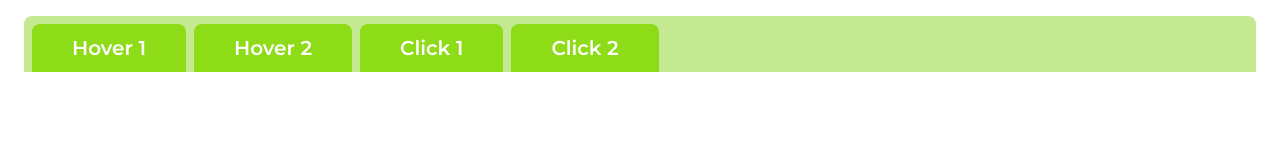
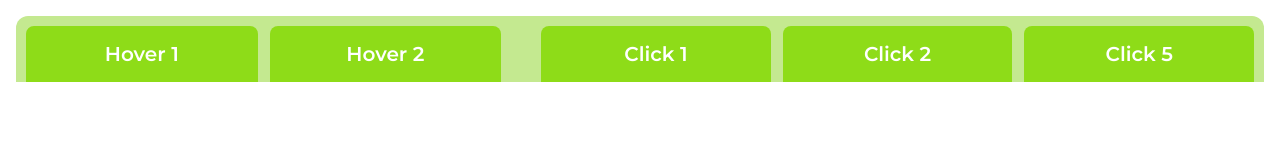
Before and after one commit to JMN327/drop-down-menu, a website built with webpack: page src/template.html in a window 1280 px wide. Built offline with nearby package versions, Linux system fonts and the light colour scheme.

Commit message:
CSS Tweaking fun

```diff
--- a/src/drop-down.css
+++ b/src/drop-down.css
@@ -1,3 +1,7 @@
+* {
+  box-sizing: border-box;
+}
+
 .drop-down-hover__button {
   position: relative;
 }
@@ -6,7 +10,7 @@
   display: none;
   position: absolute;
   top: calc(100% + 0rem);
-  left: 0;
+  left: -0.25rem;
   z-index: 1;
 }
 
@@ -18,7 +22,7 @@
   display: none;
   position: absolute;
   top: calc(100% + 0rem);
-  left: 0;
+  left: 0.25;
   z-index: 1;
 }
 
--- a/src/index.js
+++ b/src/index.js
@@ -17,6 +17,9 @@ const button3 = document.querySelector(".item3");
 const list3 = document.querySelector(".list3");
 const button4 = document.querySelector(".item4");
 const list4 = document.querySelector(".list4");
+const button5 = document.querySelector(".item5");
+const list5 = document.querySelector(".list5");
 
 MakeDropDown.clickable(button3, list3);
 MakeDropDown.clickable(button4, list4);
+MakeDropDown.clickable(button5, list5);
--- a/src/styles.css
+++ b/src/styles.css
@@ -1,48 +1,66 @@
-:root {
+* {
   margin: 0;
   padding: 0;
   font-family: Montserrat;
-}
-
-* {
   box-sizing: border-box;
 }
 
 .navbar {
   margin: 1rem;
-  background-color: hsl(85, 67%, 74%);
-  display: flex;
-  align-items: center;
-  gap: 0.5rem;
-  padding: 0.5rem;
+  background-color: rgb(196, 233, 144);
+  display: grid;
+  grid-template-columns: 2fr 3fr;
+  align-items:center;
+  gap: 2.5rem;
+
+
+  padding: 0.625rem;
   padding-bottom: 0;
-  border-radius: 0.5rem 0.5rem 0 0;
+  border-radius: 0.75rem 0.75rem 0 0;
+}
+
+.group {
+  flex-grow: 1;
+  display: grid;
+  grid-template-columns: repeat( auto-fit, minmax(100px, 1fr) );
+  gap: 0.75rem;
+
+
 }
 
 .navbar__item {
-  padding: 0.75rem 2.5rem;
+  padding: 0.75rem 0rem;
   background-color: hsl(84, 80%, 48%);
   color: white;
   font-weight: 600;
   font-size: 1.25rem;
   border-radius: 0.5rem 0.5rem 0 0;
   cursor: pointer;
-  /* border: 0.125rem solid white;
-  border-bottom: 0; */
+  display: flex;
+  justify-content: center;
+
+  border: .25rem solid rgba(255, 255, 255, 0);
 }
 
-.navbar__item.button-show, .drop-down-hover__button:hover {
+.navbar__item.button-show,
+.drop-down-hover__button:hover {
   background-color: rgb(233, 91, 9);
+  border: .25rem solid rgb(170, 0, 162);
+  border-bottom: 0px;
 }
 
 .item__list {
   background-color: hsl(84, 100%, 64%);
   width: 100%;
   align-items: center;
-  padding: 0.75rem;
+  padding: 0.75rem 0;
   gap: 0.75rem;
   overflow-x: hidden;
   border-radius: 0 0 0.5rem 0.5rem;
+
+  border: .25rem solid rgb(0, 197, 211);
+  border-top: 0px;
+  box-sizing: content-box;
 }
 
 .list__entry {
--- a/src/template.html
+++ b/src/template.html
@@ -15,6 +15,7 @@
   </head>
   <body>
     <div class="navbar">
+      <div class="hover-group group">
         <div class="navbar__item item1">
           <span class="item__label">Hover 1</span>
           <div class="item__list list1">
@@ -31,6 +32,8 @@
             <span class="list__entry">entry 6</span>
           </div>
         </div>
+      </div>
+      <div class="click-group group">
         <div class="navbar__item item3">
           <span class="item__label">Click 1</span>
           <div class="item__list list3">
@@ -47,6 +50,16 @@
             <span class="list__entry">entry 12</span>
           </div>
         </div>
+        <div class="navbar__item item5">
+          <span class="item__label">Click 5</span>
+          <div class="item__list list5">
+            <span class="list__entry">entry 13</span>
+            <span class="list__entry">entry 14</span>
+            <span class="list__entry">entry 15</span>
+          </div>
+        </div>
+
+      </div>
     </div>
 
 
```
Lines whose indentation alone changed are shown as unchanged.
